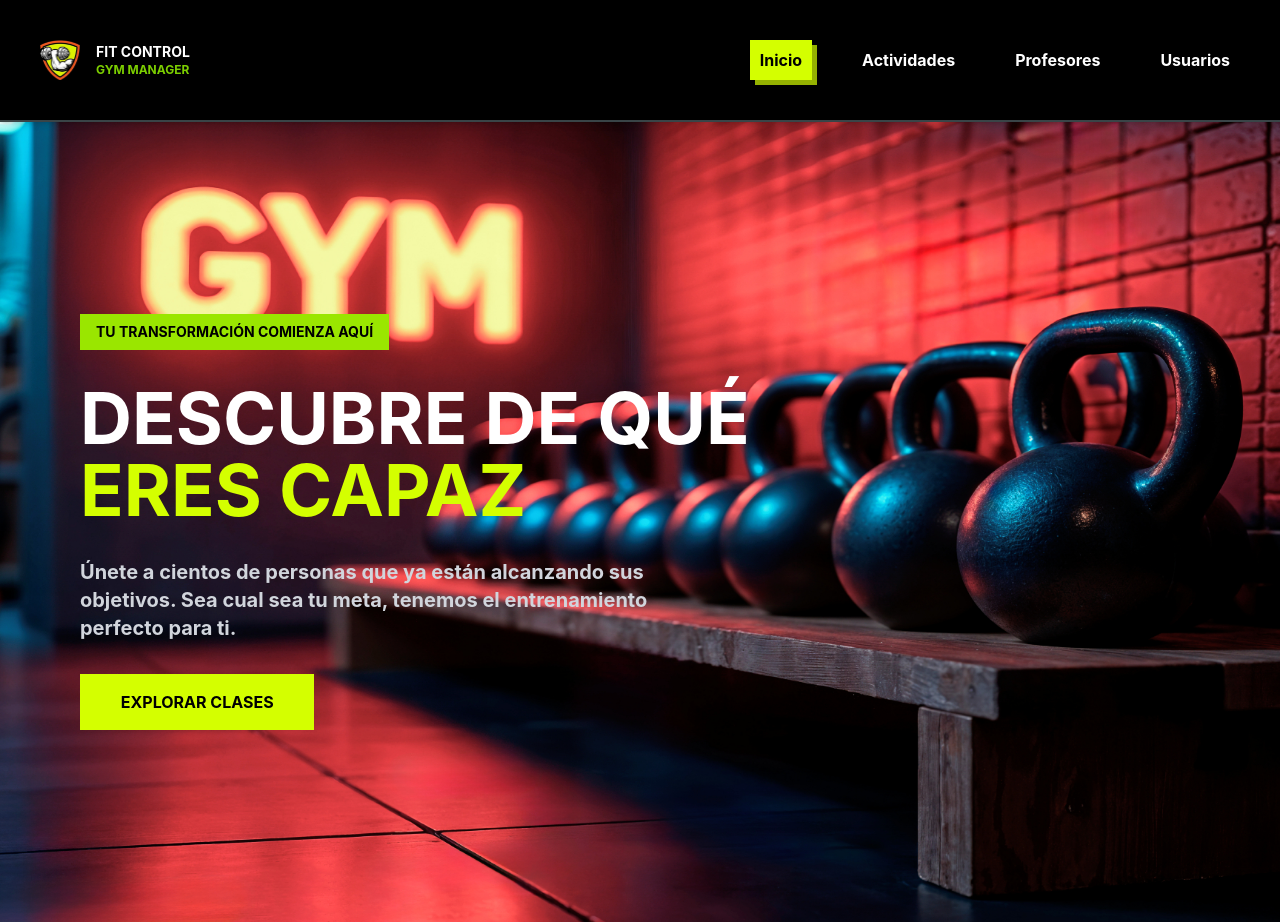
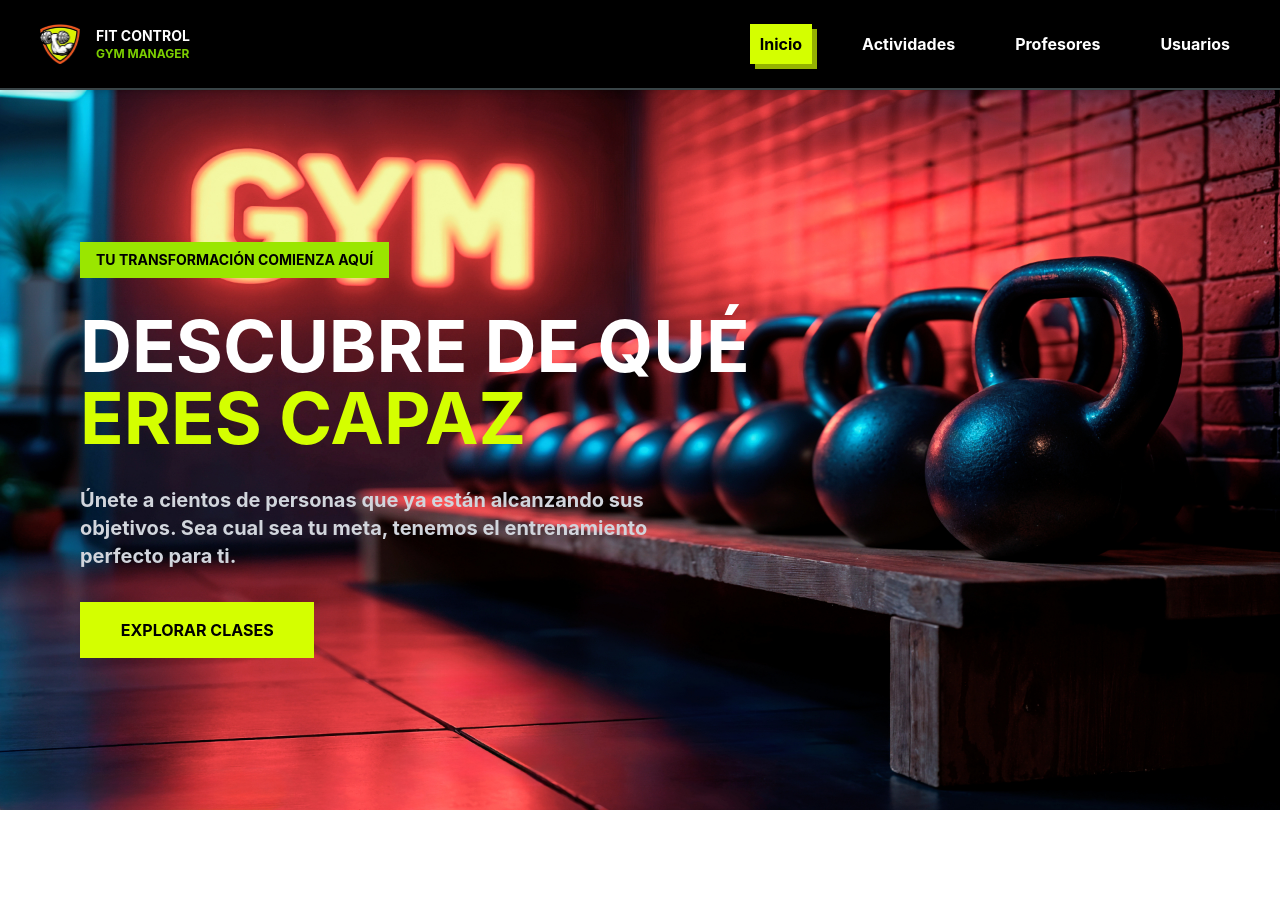
Before and after one commit to Grupo-2-FitControl/FitControl-Frontend, a React (Vite) app: page / in a window 1280 px wide. After the commit the page ends 810 px from the top, so only its background shows below. Built offline with nearby package versions, Linux system fonts and the light colour scheme.

Commit message:
fix: I fixed hero banner section styles for being 100vh - navbar

```diff
--- a/src/components/homepage/Banner.jsx
+++ b/src/components/homepage/Banner.jsx
@@ -1,6 +1,6 @@
 function Banner() {
   return (
-    <section className="relative min-h-screen flex items-center bg-[url('/src/assets/bannerBackground.jpg')] bg-cover bg-center p-6 md:p-20">
+    <section className="flex-1 flex items-center bg-[url('/src/assets/bannerBackground.jpg')] bg-cover bg-center p-6 md:p-20 min-h-[calc(100dvh-var(--navbar-height))]">
 
 
       <div className="relative font-bold flex flex-col gap-8 max-w-3xl">
--- a/src/components/layout/Layout.jsx
+++ b/src/components/layout/Layout.jsx
@@ -4,7 +4,8 @@ function Layout() {
   return (
     <div className="flex flex-col min-h-screen">
       <Navbar />
-      <main className="flex-1">
+
+      <main className="flex flex-col flex-1">
         <Outlet />
       </main>
     </div>
--- a/src/components/layout/Navbar.jsx
+++ b/src/components/layout/Navbar.jsx
@@ -19,7 +19,7 @@ function Navbar() {
   return (
     <>
       <header className="sticky top-0 z-50 bg-black shadow-md ">
-        <div className="flex justify-between items-center p-10 border-b-2 border-mist-700">
+        <div className="flex justify-between items-center px-6 py-4 md:px-10 md:py-6 border-b-2 border-mist-700">
           <div className="flex items-center gap-4">
             <img
               src="src/assets/LogoFitControlGym.png"
--- a/src/index.css
+++ b/src/index.css
@@ -23,6 +23,8 @@
   --text-secondary: #d4ff00;
   --text-terciary: #ff5722;
   --background: #000000;
+
+  --navbar-height: 80px;
 }
 
 .text-primary {
--- a/src/pages/homepage/Homepage.jsx
+++ b/src/pages/homepage/Homepage.jsx
@@ -1,9 +1,10 @@
-import Banner from "../../components/homepage/Banner"
-function Homepage(){
-    return(
-        <article>
-            <Banner/>
-        </article>
-    )
+import Banner from "../../components/homepage/Banner";
+function Homepage() {
+  return (
+    <article className="flex flex-col">
+      <Banner />
+    </article>
+
+  );
 }
 export default Homepage;
```
